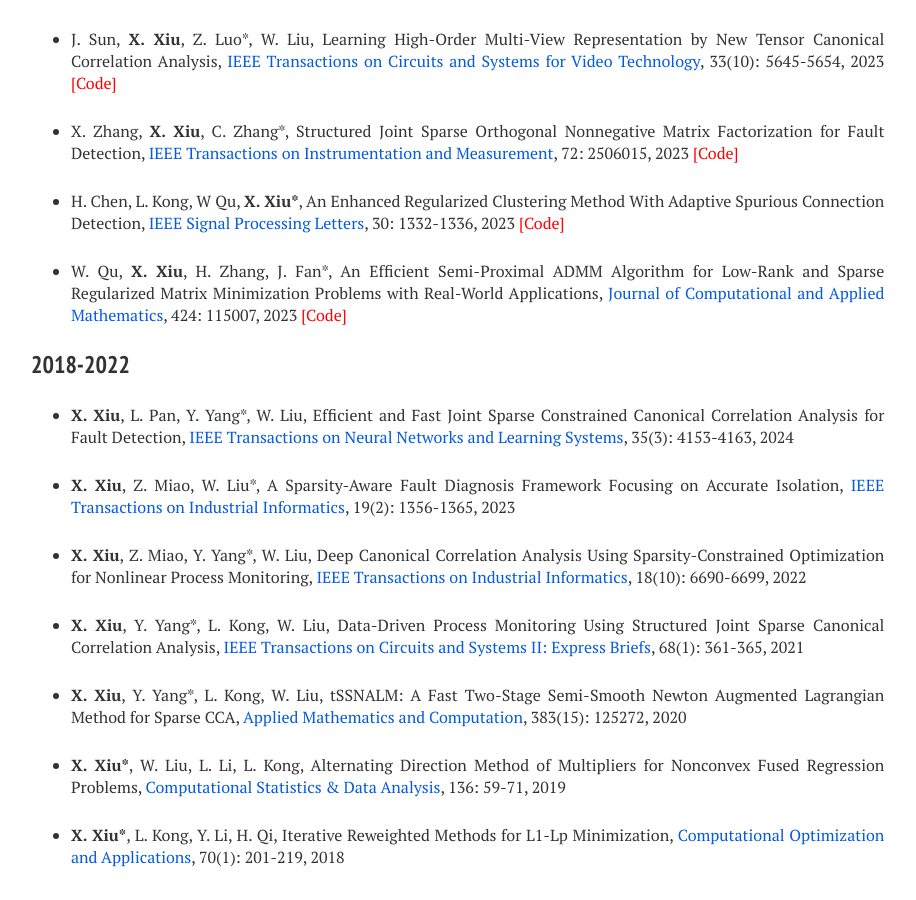
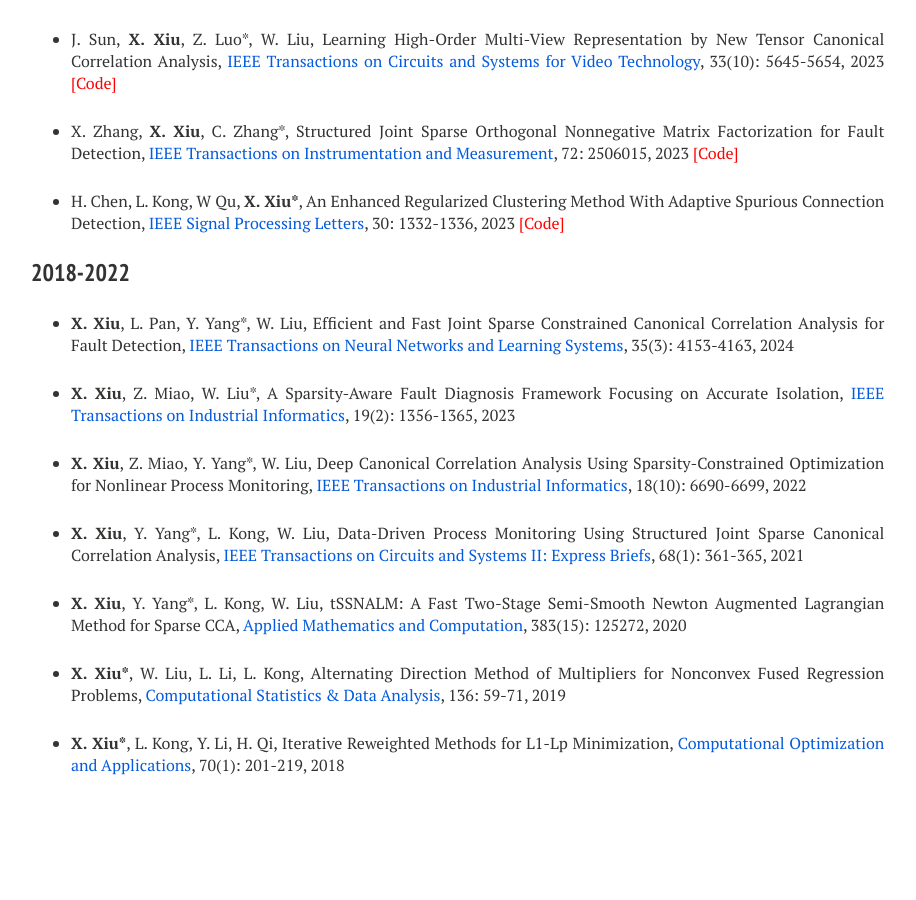
Before and after one commit to xianchaoxiu/xianchaoxiu.github.io, a Jekyll site: the page built from publications/index.md, in a window 1280 px wide and 900 px high, scrolled down 786 px. Shown: the whole window, without its empty margins (289-1205 px from the left). Built offline with Jekyll 4.4.1, drawn with Linux system fonts in a browser that asks for light colours; nearby versions of some CDN libraries.

Commit message:
Update index.md

```diff
--- a/publications/index.md
+++ b/publications/index.md
@@ -29,8 +29,6 @@ share: false
 
 
 
-
-
 ### 2023
 
 * J. Sun, <b>X. Xiu</b>, Z. Luo*, W. Liu, Learning High-Order Multi-View Representation by New Tensor Canonical Correlation Analysis, <a href="https://ieeexplore.ieee.org/abstract/document/10091146" class="textlink" target="_blank">IEEE Transactions on Circuits and Systems for Video Technology</a>, 33(10): 5645-5654, 2023  <a href="https://github.com/xianchaoxiu/TCCA" class="textlink" target="_blank" style="color: red;">[Code]</a>
@@ -39,7 +37,6 @@ share: false
 
 * H. Chen, L. Kong, W Qu, <b>X. Xiu*</b>, An Enhanced Regularized Clustering Method With Adaptive Spurious Connection Detection, <a href="https://ieeexplore.ieee.org/abstract/document/10252040" class="textlink" target="_blank">IEEE Signal Processing Letters</a>, 30: 1332-1336, 2023 <a href="https://github.com/xianchaoxiu/ERC" class="textlink" target="_blank" style="color: red;">[Code]</a>
 
-* W. Qu, <b>X. Xiu</b>, H. Zhang, J. Fan*, An Efficient Semi-Proximal ADMM Algorithm for Low-Rank and Sparse Regularized Matrix Minimization Problems with Real-World Applications, <a href="https://doi.org/10.1016/j.cam.2022.115007" class="textlink" target="_blank">Journal of Computational and Applied Mathematics</a>, 424: 115007, 2023 <a href="https://github.com/wtqu/DREAM" class="textlink" target="_blank" style="color: red;">[Code]</a>
 
 
 ### 2018-2022
```
